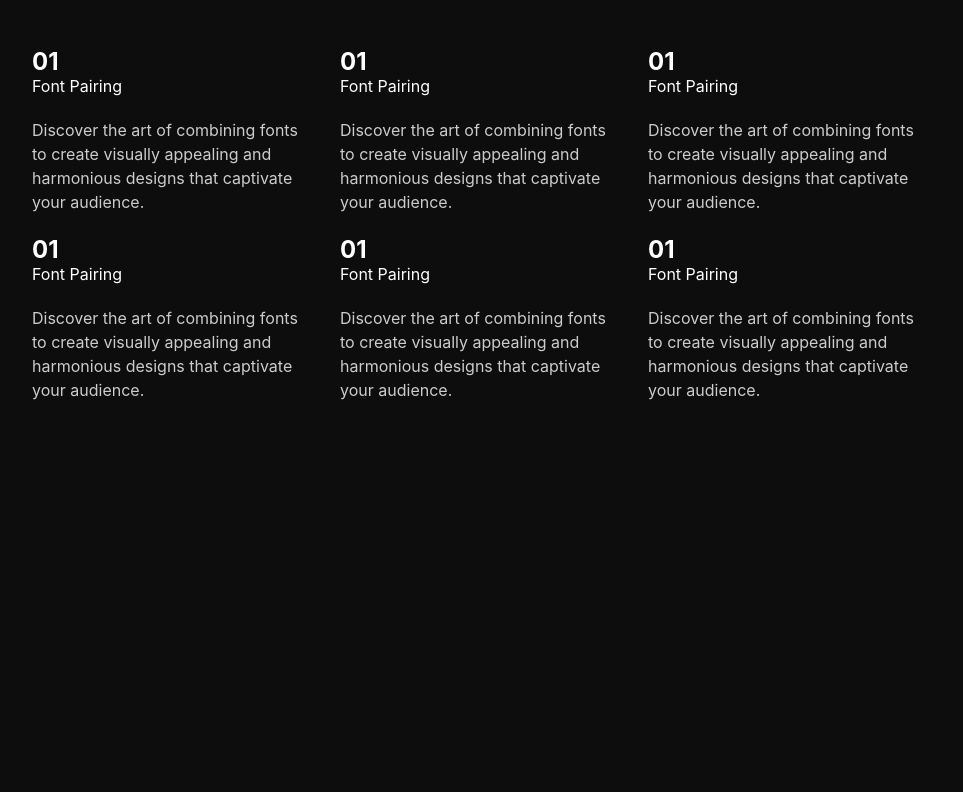
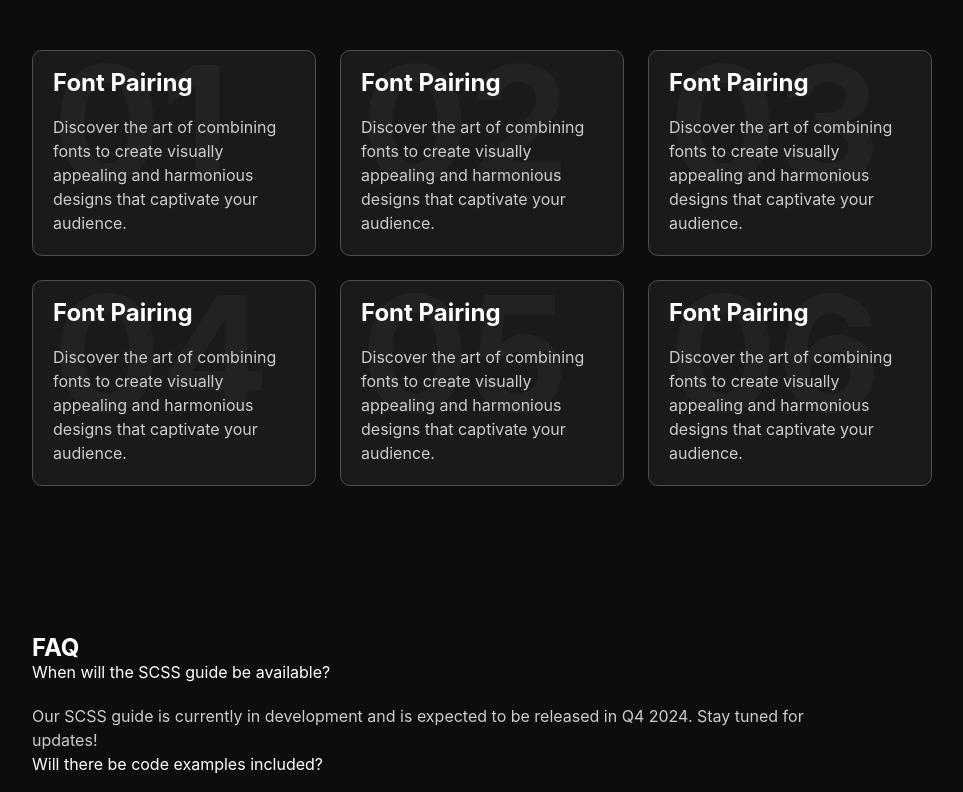
Before and after one commit to Johnson-Berisha/typography, a Next.js app: page /homepage-comingsoon in a window 1280 px wide. Shown: the part 1208-2000 px from the top of the page, without its empty margins (158-1121 px from the left). Before the commit the page ends 1610 px from the top, so only its background shows below. Built offline with nearby package versions, Linux system fonts and the light colour scheme; no server answers.

Commit message:
made the cards, need to change their content

```diff
--- a/src/app/homepage-comingsoon/page.js
+++ b/src/app/homepage-comingsoon/page.js
@@ -55,8 +55,8 @@ export default function ComingSoonPage() {
                 Stop guessing and start designing with precision. (fake text)
                     </p>
                     <div className="hero-buttons">
+                        <Link href={"#"} className="btn btn-secondary">Read Documentation</Link>
                         <Link href={"#"} className="btn btn-primary">Check out Code Snippets</Link>
-                        <Link href={"#"} className="btn btn-secondary">Read Documentation</Link>
                     </div>
                 </div>
             </header>
@@ -122,37 +122,55 @@ export default function ComingSoonPage() {
                     <p className="facts-subtext">Learn how to improve your UI only using typography.</p>
                 </div>
                 <div className="facts-grid">
-                    <div className="fact-card">
-                        <h2>01</h2>
-                        <h3>Font Pairing</h3>
+                    <div className="fact-card example">
+                        <h3>01</h3>
+                        <h2>Font Pairing</h2>
                         <p>Discover the art of combining fonts to create visually appealing and harmonious designs that captivate your audience.</p>
                     </div>
-                    <div className="fact-card">
-                        <h2>01</h2>
-                        <h3>Font Pairing</h3>
+                    <div className="fact-card example">
+                        <h3>02</h3>
+                        <h2>Font Pairing</h2>
                         <p>Discover the art of combining fonts to create visually appealing and harmonious designs that captivate your audience.</p>
                     </div>
-                    <div className="fact-card">
-                        <h2>01</h2>
-                        <h3>Font Pairing</h3>
+                    <div className="fact-card example">
+                        <h3>03</h3>
+                        <h2>Font Pairing</h2>
                         <p>Discover the art of combining fonts to create visually appealing and harmonious designs that captivate your audience.</p>
                     </div>
-                    <div className="fact-card">
-                        <h2>01</h2>
-                        <h3>Font Pairing</h3>
+                    <div className="fact-card example">
+                        <h3>04</h3>
+                        <h2>Font Pairing</h2>
                         <p>Discover the art of combining fonts to create visually appealing and harmonious designs that captivate your audience.</p>
                     </div>
-                    <div className="fact-card">
-                        <h2>01</h2>
-                        <h3>Font Pairing</h3>
+                    <div className="fact-card example">
+                        <h3>05</h3>
+                        <h2>Font Pairing</h2>
                         <p>Discover the art of combining fonts to create visually appealing and harmonious designs that captivate your audience.</p>
                     </div>
-                    <div className="fact-card">
-                        <h2>01</h2>
-                        <h3>Font Pairing</h3>
+                    <div className="fact-card example">
+                        <h3>06</h3>
+                        <h2>Font Pairing</h2>
                         <p>Discover the art of combining fonts to create visually appealing and harmonious designs that captivate your audience.</p>
                     </div>
                 </div>
+            </section>
+            <section className="section faq faq-container">
+                <h2>FAQ</h2>
+                <div className="faq-items">
+                <div className="faq-item">
+                    <h3>When will the SCSS guide be available?</h3>
+                    <p>Our SCSS guide is currently in development and is expected to be released in Q4 2024. Stay tuned for updates!</p>
+                </div>
+                <div className="faq-item">
+                    <h3>Will there be code examples included?</h3>
+                    <p>Yes, the SCSS guide will include practical code examples to help you implement typography best practices in your projects.</p>
+                </div>
+                <div className="faq-item">
+                    <h3>Can I get notified when it's released?</h3>
+                    <p>Absolutely! You can subscribe to our newsletter or follow us on social media to receive notifications about the release and other updates.</p>
+                </div>
+                </div>
+
             </section>
             </div>
 
--- a/src/app/homepage-comingsoon/styles.css
+++ b/src/app/homepage-comingsoon/styles.css
@@ -172,7 +172,7 @@ ul li .nav-link:hover { color: white; }
 
 /* visualss */
 
-.hero-cards-container, .facts-container {
+.hero-cards-container, .facts-container, .faq-container {
     position: relative;
     width: 100%;
     max-width: 900px;
@@ -401,10 +401,13 @@ ul li .nav-link:hover { color: white; }
 .facts-container {
     --margin: 50px;
     margin-top: calc(var(--margin) *2);
+    margin-bottom: calc(var(--margin) *2);
     padding-top: var(--margin);
+    padding-bottom: var(--margin);
     display: flex;
     flex-direction: column;
     gap: var(--margin);
+    height: fit-content;
 }
 .facts-title{
     display: flex;
@@ -422,3 +425,40 @@ ul li .nav-link:hover { color: white; }
     grid-template-columns: repeat(auto-fit, minmax(250px, 1fr));
     gap: 24px;
 }
+
+.fact-card{
+    padding: 20px;
+    border-radius: 10px;
+    transition: 0.2s;
+
+    position: relative;
+}
+
+.fact-card:hover {
+    border-color: var(--primary);
+    box-shadow: 0 0 20px rgba(255, 111, 97, 0.3);
+}
+.fact-card h2 {
+    font-size: 1.5rem;
+    margin-bottom: 12px;
+    position: relative;
+    z-index: 1;
+}
+.fact-card p {
+    position: relative;
+    z-index: 1;
+}
+
+.fact-card h3 {
+    position: absolute;
+    font-weight: 700;
+    color: hsla(0, 0%, 30%, 0.171);
+    z-index: 0;
+    font-size: 10rem;
+    top: 60px;
+    left: 20px;
+    transition: 0.3;
+}
+.fact-card:hover h3 {
+    color: rgba(255, 110, 97, 0.068);
+}
```
